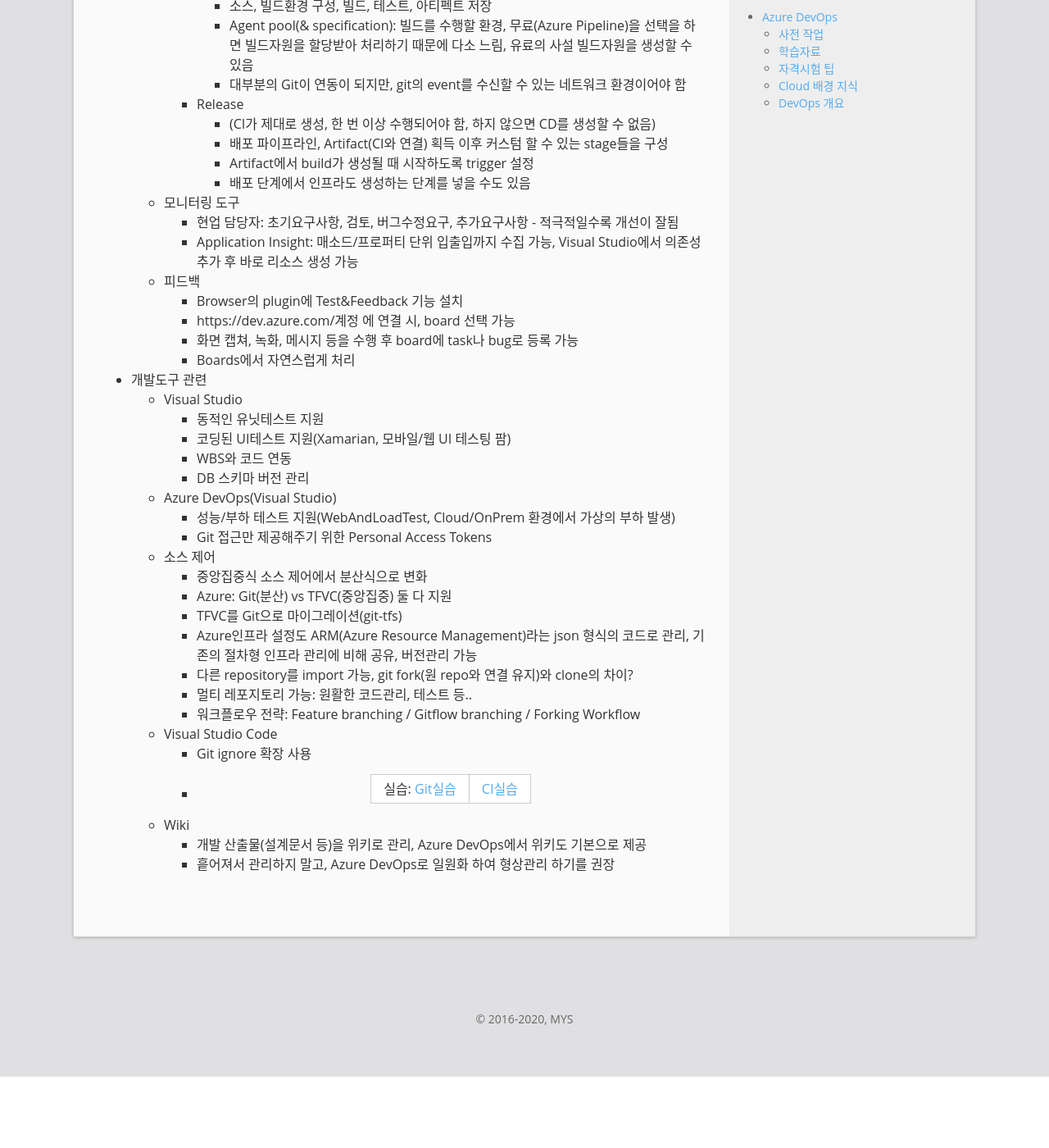
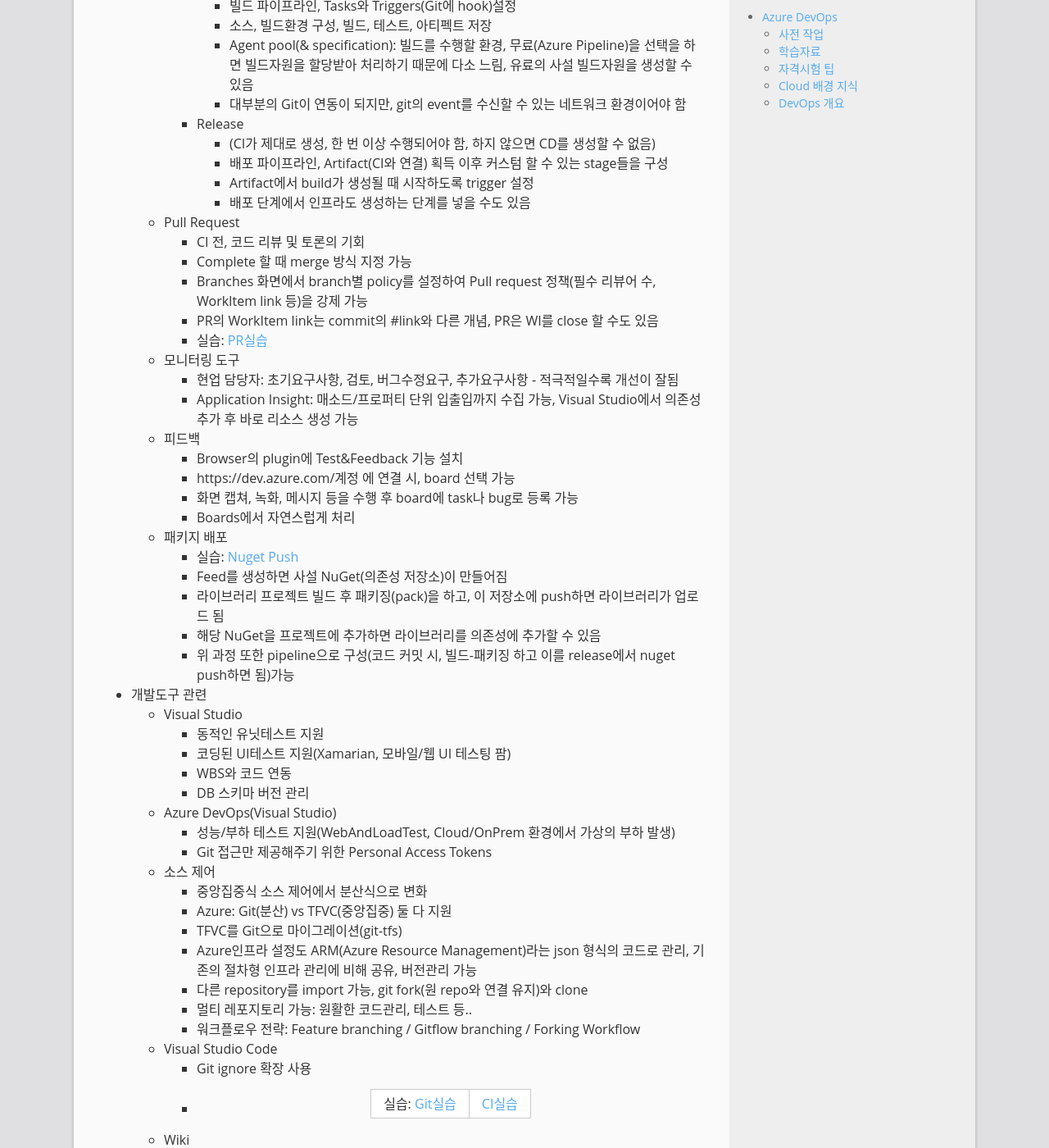
Before and after one commit to mystria/mystria.github.io, a Jekyll site: the page built from _posts/2020-07-01-azure-devops.md, in a window 1280 px wide and 1400 px high, scrolled down 2794 px. Shown: the whole window at 82% size. Built offline with Jekyll 4.4.1, drawn with Linux system fonts in a browser that asks for light colours; comment, search, counter and statistics services are not loaded; before the commit the page ends 4107 px from its top, so only the background shows below that; some of the changed text lies outside the part shown.

Commit message:
Update content by 2nd day

```diff
--- a/_posts/2020-07-01-azure-devops.md
+++ b/_posts/2020-07-01-azure-devops.md
@@ -77,6 +77,7 @@
     - Teams, Slack 등과 연동
     - AKS와 연동
 * 실무 대응
+  + Project 생성, Public/Private 지정 가능
   + 요구사항 관리WBS(vs Workitem) 작성, Dictionaly 작성 - Jira와 매우 유사함(sprint관리, kanban보드, query편집)
     - xls파일로 관리 가능 (Team plugin)
     - MS Project와 연동(deprecated권장, Boards가 완벽 커버)
@@ -99,6 +100,12 @@
       - 배포 파이프라인, Artifact(CI와 연결) 획득 이후 커스텀 할 수 있는 stage들을 구성
       - Artifact에서 build가 생성될 때 시작하도록 trigger 설정
       - 배포 단계에서 인프라도 생성하는 단계를 넣을 수도 있음
+  + Pull Request
+    - CI 전, 코드 리뷰 및 토론의 기회
+    - Complete 할 때 merge 방식 지정 가능
+    - Branches 화면에서 branch별 policy를 설정하여 Pull request 정책(필수 리뷰어 수, WorkItem link 등)을 강제 가능
+    - PR의 WorkItem link는 commit의 #link와 다른 개념, PR은 WI를 close 할 수도 있음
+    - 실습: [PR실습](https://www.azuredevoposlabs.com/labs/azuredevops/pullrequest/)
   + 모니터링 도구
     - 현업 담당자: 초기요구사항, 검토, 버그수정요구, 추가요구사항 - 적극적일수록 개선이 잘됨
     - Application Insight: 매소드/프로퍼티 단위 입출입까지 수집 가능, Visual Studio에서 의존성 추가 후 바로 리소스 생성 가능
@@ -107,6 +114,12 @@
     - https://dev.azure.com/계정 에 연결 시, board 선택 가능
     - 화면 캡쳐, 녹화, 메시지 등을 수행 후 board에 task나 bug로 등록 가능
     - Boards에서 자연스럽게 처리
+  + 패키지 배포
+    - 실습: [Nuget Push](https://www.azuredevoposlabs.com/labs/azuredevops/packagemanagement/)
+    - Feed를 생성하면 사설 NuGet(의존성 저장소)이 만들어짐
+    - 라이브러리 프로젝트 빌드 후 패키징(pack)을 하고, 이 저장소에 push하면 라이브러리가 업로드 됨
+    - 해당 NuGet을 프로젝트에 추가하면 라이브러리를 의존성에 추가할 수 있음
+    - 위 과정 또한 pipeline으로 구성(코드 커밋 시, 빌드-패키징 하고 이를 release에서 nuget push하면 됨)가능
 
 * 개발도구 관련
   + Visual Studio
@@ -122,7 +135,7 @@
     - Azure: Git(분산) vs TFVC(중앙집중) 둘 다 지원
     - TFVC를 Git으로 마이그레이션(git-tfs)
     - Azure인프라 설정도 ARM(Azure Resource Management)라는 json 형식의 코드로 관리, 기존의 절차형 인프라 관리에 비해 공유, 버전관리 가능
-    - 다른 repository를 import 가능, git fork(원 repo와 연결 유지)와 clone의 차이?
+    - 다른 repository를 import 가능, git fork(원 repo와 연결 유지)와 clone
     - 멀티 레포지토리 가능: 원활한 코드관리, 테스트 등..
     - 워크플로우 전략: Feature branching / Gitflow branching / Forking Workflow
   + Visual Studio Code
```
